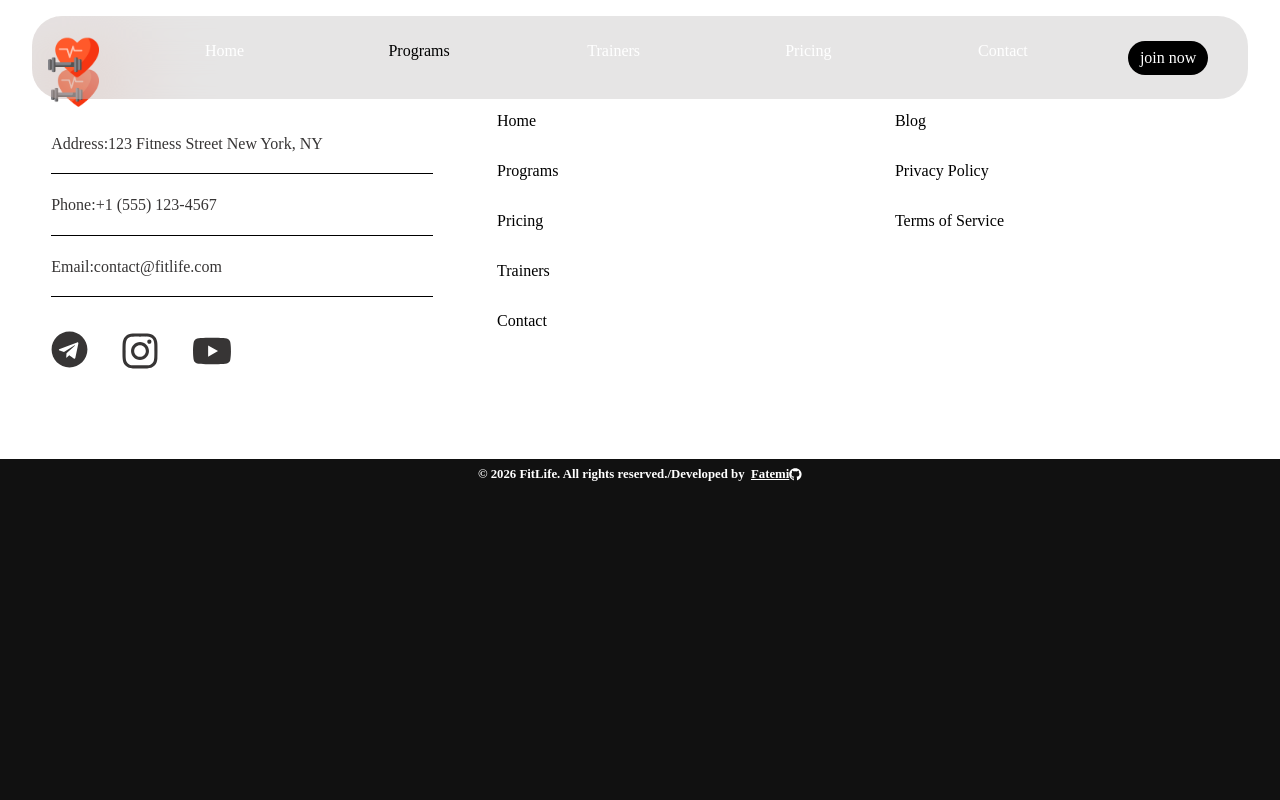
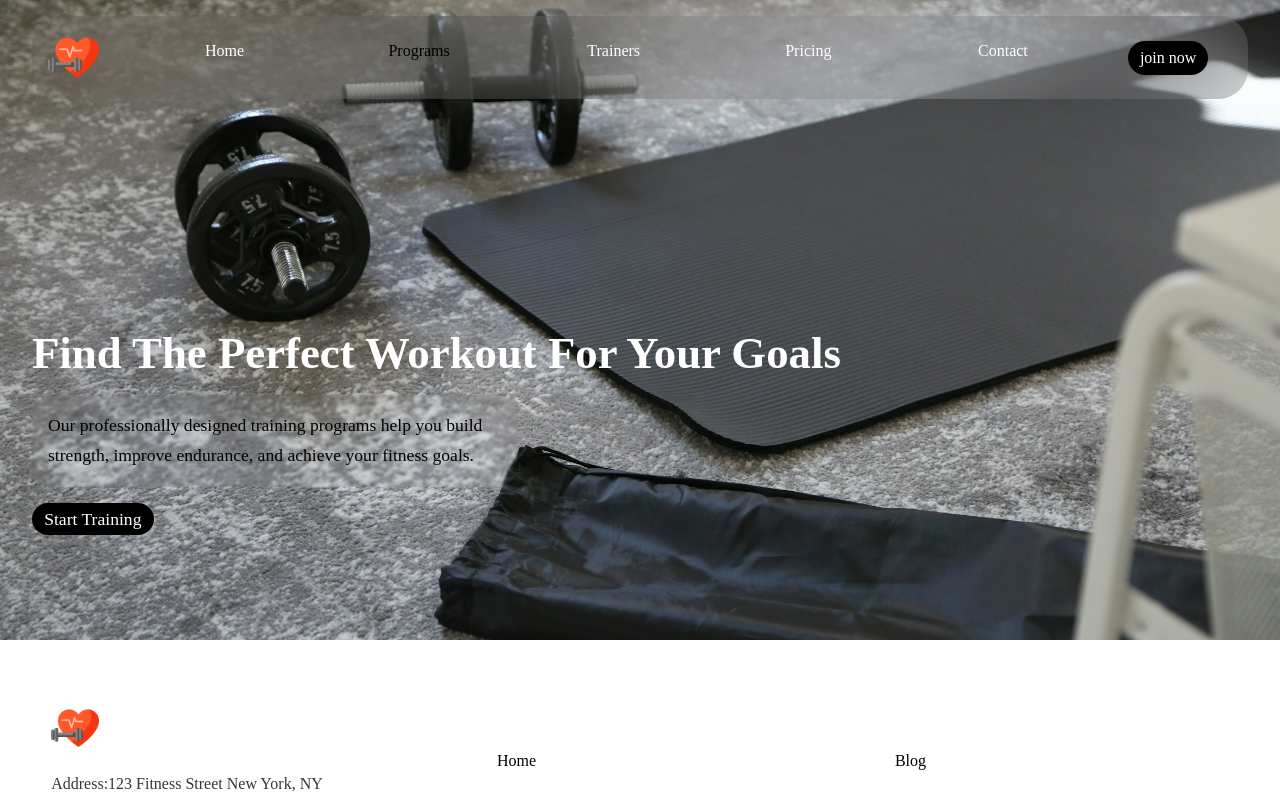
Before and after one commit to mhmdrezafatemi/fitnessProject, a React (Vite) app: page /program in a window 1280 px wide. Shown: the top 800 px of the page. Built offline with nearby package versions, Linux system fonts and the light colour scheme.

Commit message:
Set up program page Hero section

```diff
--- a/src/components/Program/ProgramHero.css
+++ b/src/components/Program/ProgramHero.css
@@ -1,3 +1,38 @@
-.programhero-img {
+.program-hero-img {
   background-image: url("../../assets/ProgramPageHero.jpg");
+  background-size: cover;
+  background-position: center;
+  width: 100%;
+  height: 80vh;
 }
+.program-hero-quote {
+  width: 100%;
+  display: flex;
+  flex-direction: column;
+  text-align: left;
+  justify-content: center;
+  inset: 0;
+  gap: 1rem;
+  position: absolute;
+  line-height: 2rem;
+  margin-top: 4rem;
+  color: white;
+  font-size: 1.1rem;
+  padding: var(--box-padding);
+  z-index: 1;
+}
+.program-hero-quote h1 {
+  width: 100%;
+}
+.program-hero-quote p {
+  width: 40%;
+  color: black;
+  padding: 1rem;
+  backdrop-filter: blur(0.8px);
+  border-radius: 20px;
+}
+.program-hero-quote button{
+    width: 10%;
+    border-radius: var(--button-radius);
+    border: none;
+}
--- a/src/components/Program/ProgramHero.jsx
+++ b/src/components/Program/ProgramHero.jsx
@@ -1,7 +1,15 @@
-export default function ProgramHero(){
-    return(
-        <div className="programhero-img">
-
-        </div>
-    )
+import "./ProgramHero.css";
+export default function ProgramHero() {
+  return (
+    <div className="program-hero-img">
+      <div className="program-hero-quote">
+        <h1>Find The Perfect Workout For Your Goals</h1>
+        <p>
+          Our professionally designed training programs help you build strength,
+          improve endurance, and achieve your fitness goals.
+        </p>
+        <button>Start Training</button>
+      </div>
+    </div>
+  );
 }
--- a/src/pages/Program.jsx
+++ b/src/pages/Program.jsx
@@ -1,5 +1,9 @@
+import ProgramHero from "../components/Program/ProgramHero";
+
 export default function Program(){
     return(
-        <h1></h1>
+        <>
+        <ProgramHero/>
+        </>
     )
 }
```
